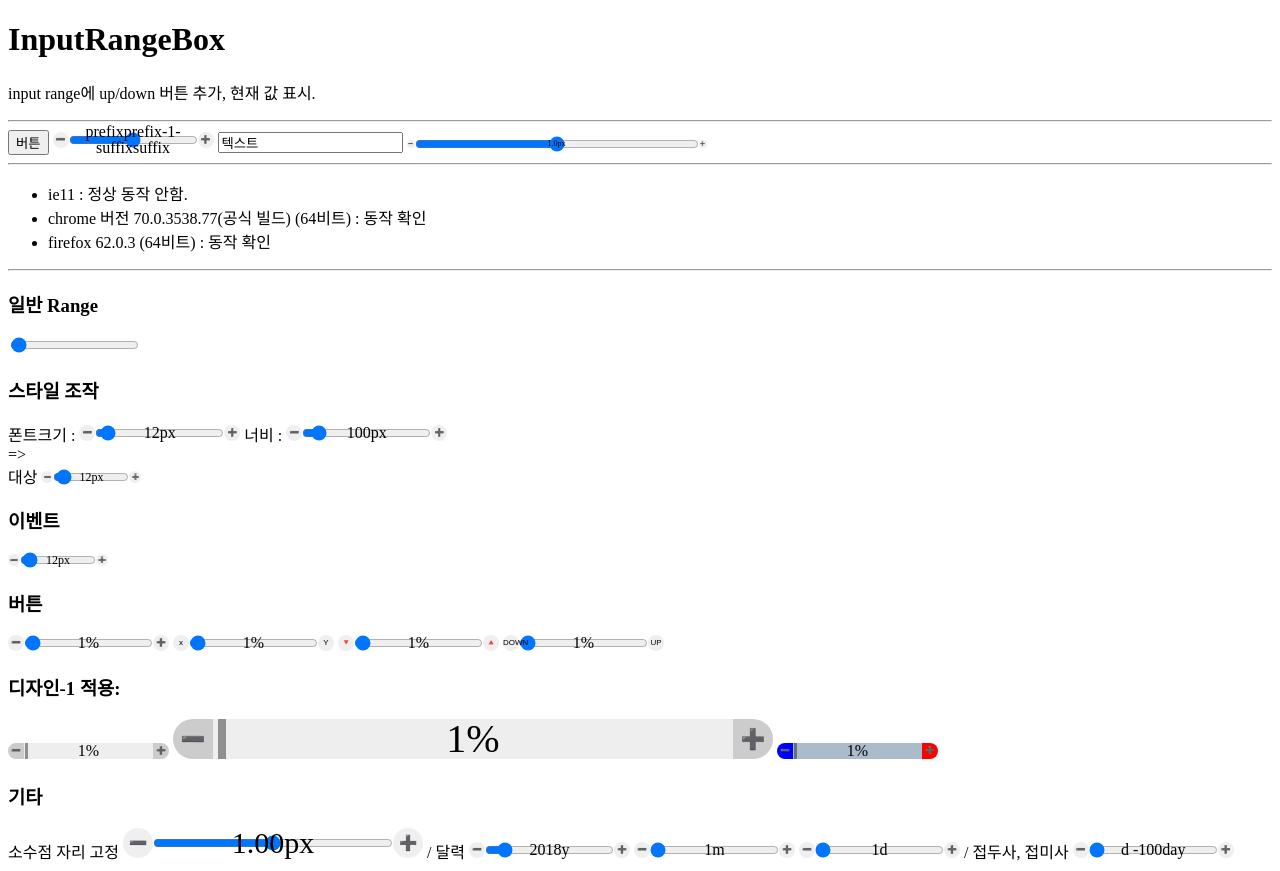
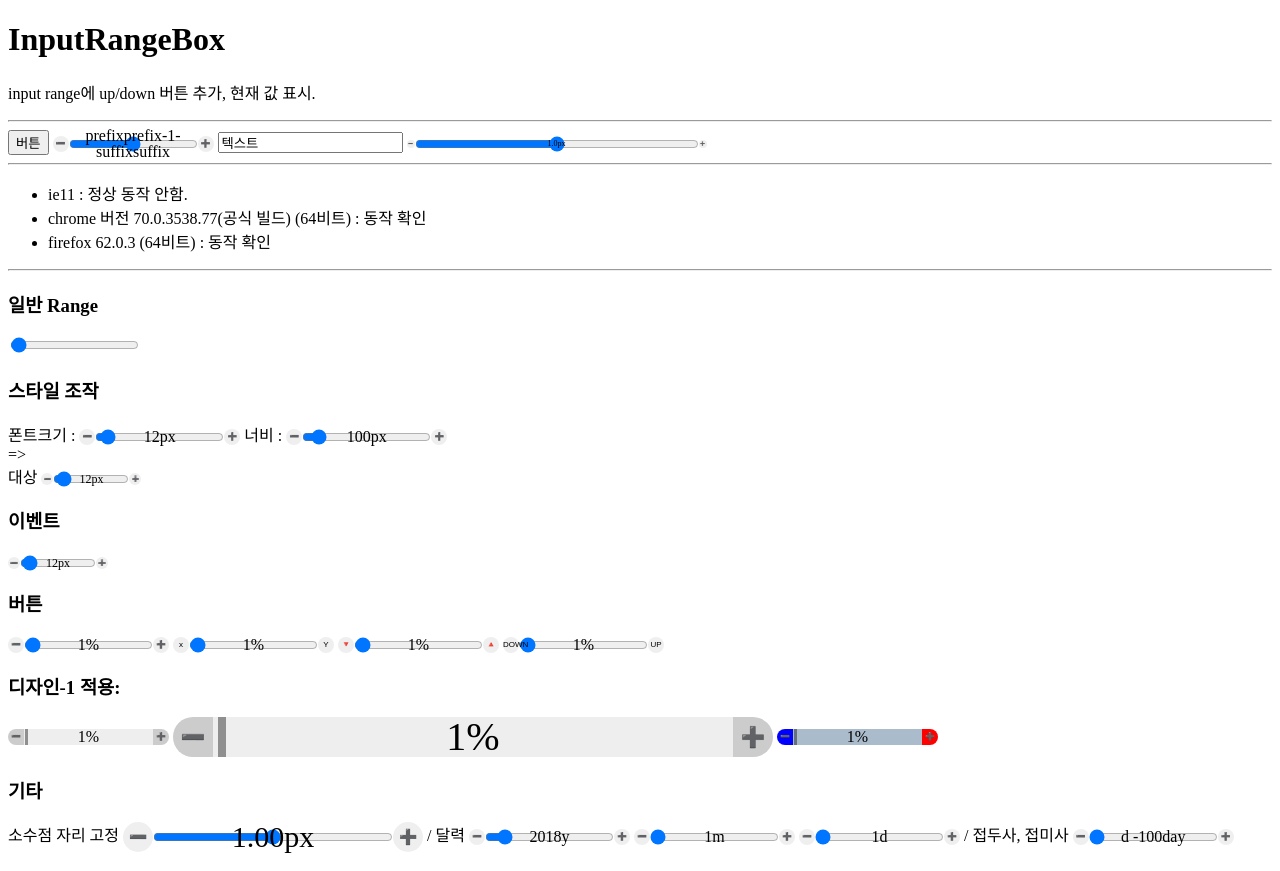
Before and after one commit to mins01/web_work_doc, a PHP site: page / in a window 1280 px wide. Run offline with PHP 8.4, Linux system fonts and the light colour scheme.

Commit message:
vertical-align: middle;

```diff
--- a/UI/inputRangeBox/InputRangeBox.css
+++ b/UI/inputRangeBox/InputRangeBox.css
@@ -11,6 +11,7 @@
 	/* min-width:6em; */
 	position: relative;
 	box-sizing: content-box;
+	vertical-align: middle;
 }
 .inputRangeBox::before{
 	z-index: 1;
```
